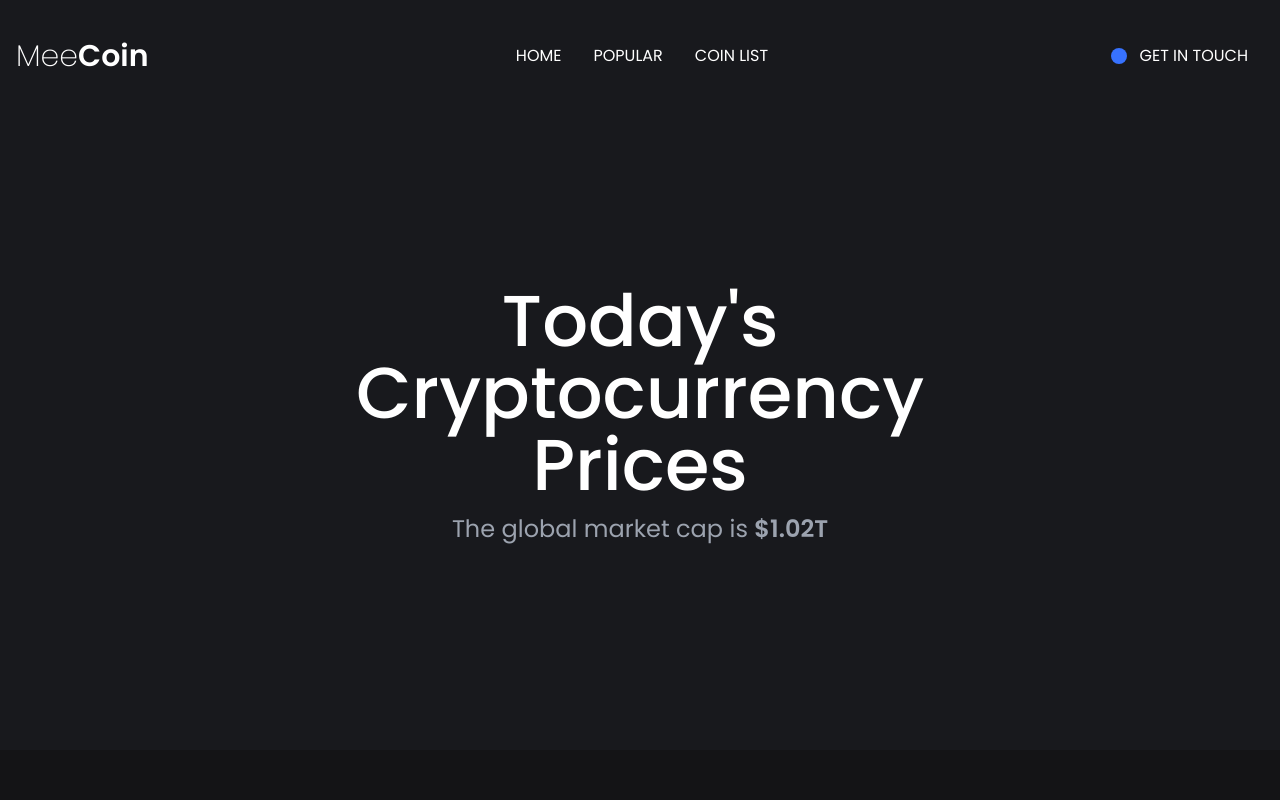
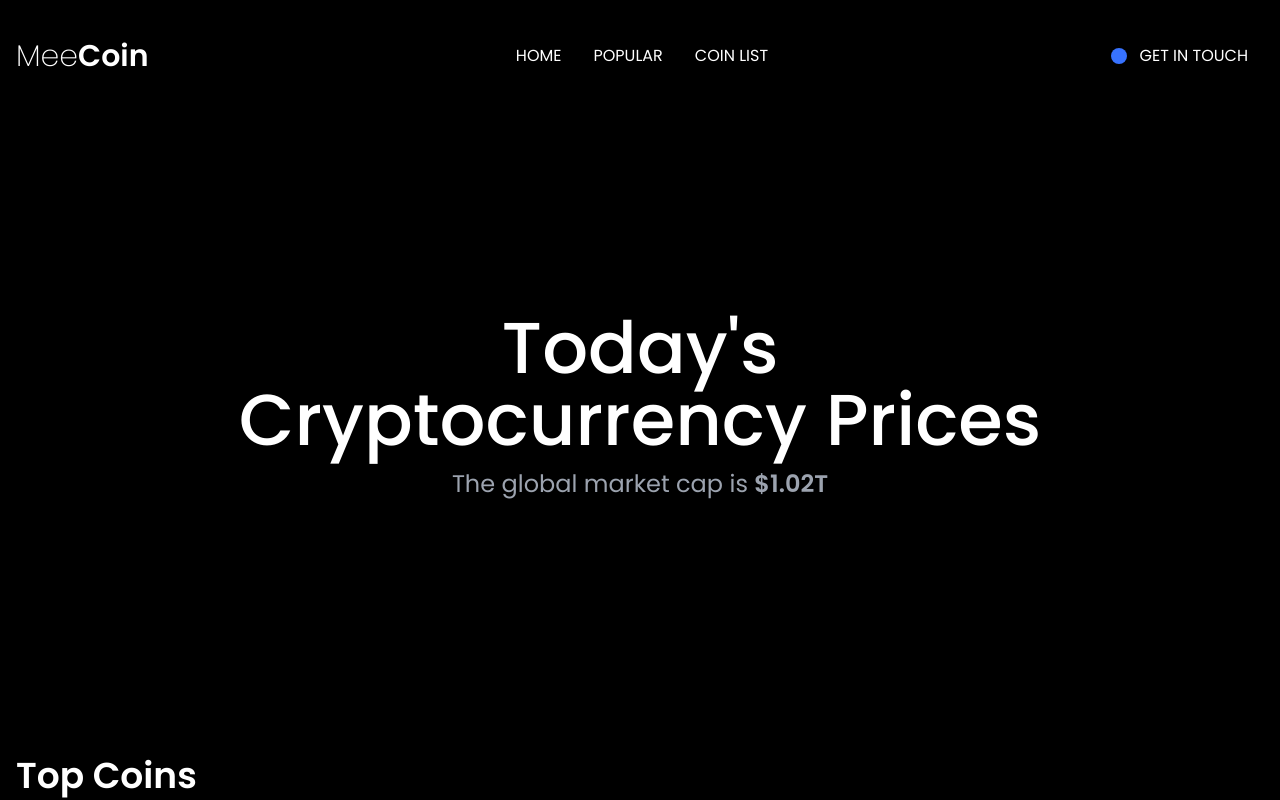
Before and after one commit to can-erturk/react-crypto-prices, a React (Vite) app: page / in a window 1280 px wide. Shown: the top 800 px of the page. Built offline with nearby package versions, Linux system fonts and the light colour scheme; no server answers.

Commit message:
Theme configs modified.

```diff
--- a/src/components/Hero.jsx
+++ b/src/components/Hero.jsx
@@ -1,8 +1,8 @@
 function Hero() {
   return (
-    <div className="bg-secondary h-[calc(100vh-50px)] max-lg:h-[400px] max-sm:h-[250px] pt-20 max-sm:pt-14">
+    <div className="h-[700px] max-lg:h-[400px] max-sm:h-[250px] pt-28 max-sm:pt-14">
       <div className="container h-full relative flex flex-wrap items-center justify-between overflow-hidden">
-        <div className="w-1/2 text-center m-auto">
+        <div className="sm:w-2/3 text-center m-auto">
           <h1 className="text-7xl flex-grow font-medium max-lg:text-4xl max-sm:text-xl">
             Today&apos;s Cryptocurrency Prices
           </h1>
--- a/src/components/ui/TopCoinItem.jsx
+++ b/src/components/ui/TopCoinItem.jsx
@@ -8,7 +8,7 @@ function TopCoinItem({ name, image, price, change }) {
   const changeColor = changeClass(change)
 
   return (
-    <div className="col-span-3 bg-secondary rounded-lg shadow-xl py-8 pl-6 pr-2 flex items-center gap-4 overflow-hidden">
+    <div className="col-span-3 border-2 border-zinc-800 rounded-3xl py-8 pl-6 pr-2 flex items-center gap-4 overflow-hidden">
       <img src={image} className="w-14 h-14" />
       <div className="flex flex-col">
         <div className="font-semibold text-2xl">{name}</div>
--- a/tailwind.config.js
+++ b/tailwind.config.js
@@ -7,8 +7,7 @@ export default {
   theme: {
     extend: {
       colors: {
-        "primary": "#141416",
-        "secondary": "#18191d",
+        "primary": "#000000",
         "brand": "#3772ff",
       },
       fontFamily: {
```
